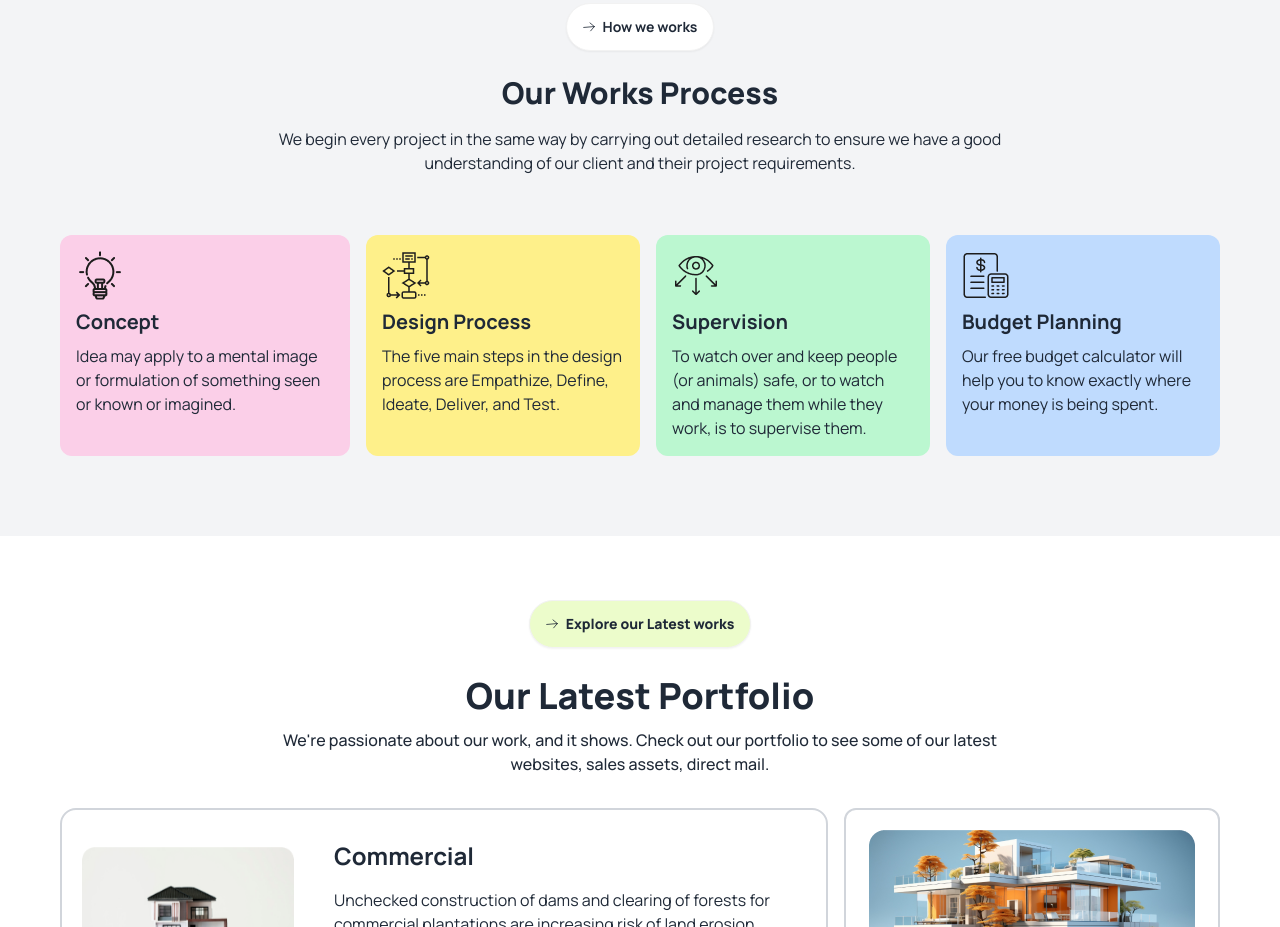
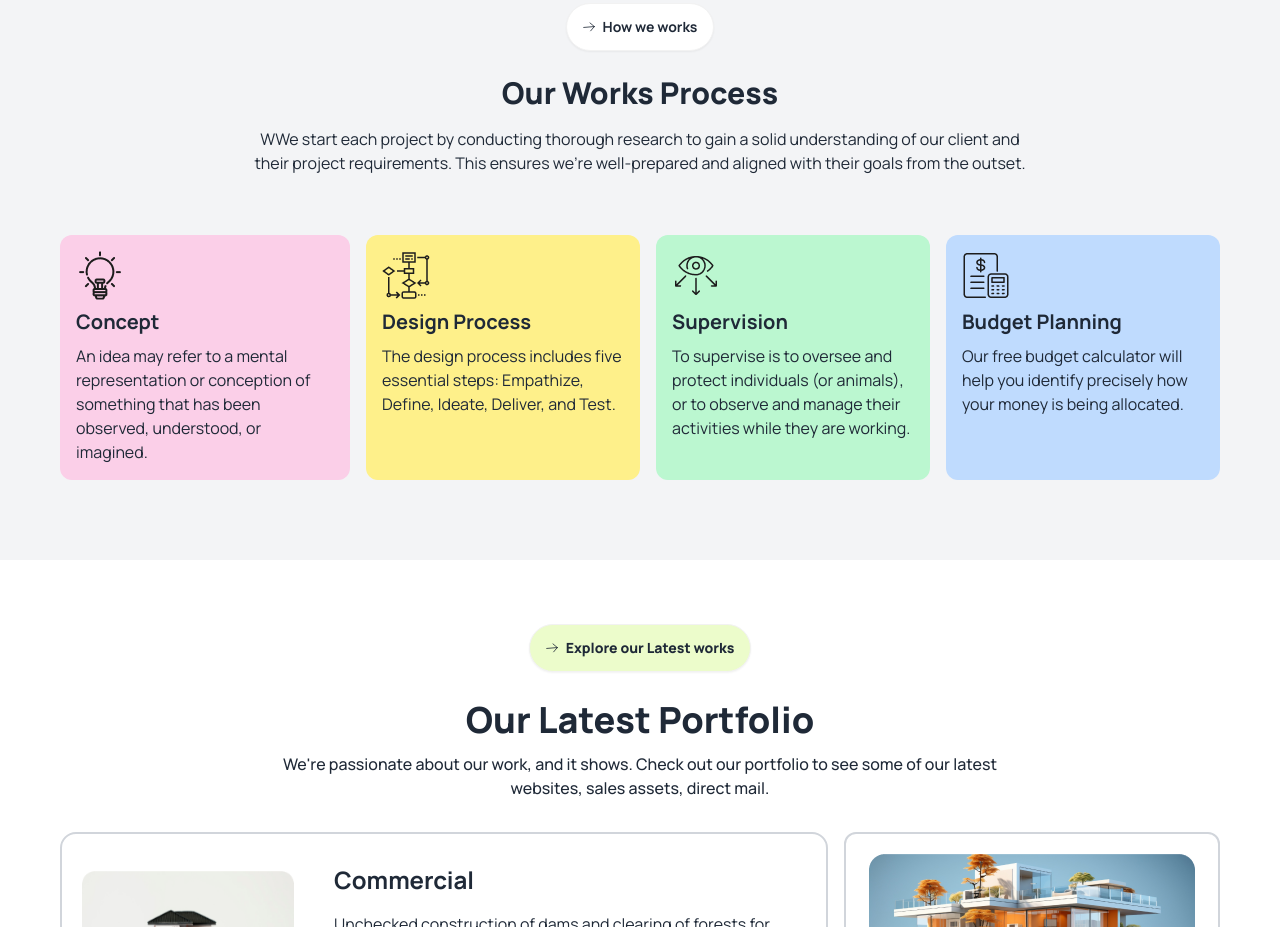
Before and after one commit to jahidrayhan1848/The-Bookshelf-assignment-3, a plain HTML site: page index.html in a window 1280 px wide. Shown: the part 1516-2443 px from the top of the page. Drawn offline with nearby package versions, Linux system fonts and the light colour scheme.

Commit message:
work progress

```diff
--- a/index.html
+++ b/index.html
@@ -184,9 +184,7 @@ modern sophistication, featuring weathered wood, sleek metal accents.</p>
 
         <div class="text-center">
           <h3 class="text-3xl font-extrabold mb-4">Our Works Process</h3>
-          <p class="px-5 lg:px-52">We begin every project in the same way by carrying out detailed research to ensure we
-            have a
-            good understanding of our client and their project requirements.</p>
+          <p class="px-5 lg:px-52">WWe start each project by conducting thorough research to gain a solid understanding of our client and their project requirements. This ensures we’re well-prepared and aligned with their goals from the outset.</p>
         </div>
 
 
@@ -195,23 +193,22 @@ modern sophistication, featuring weathered wood, sleek metal accents.</p>
           <div class="bg-pink-200 mt-5 p-4 rounded-xl space-y-2">
             <img src="./assets/concept.png" alt="">
             <h3 class="text-xl font-bold">Concept</h3>
-            <p>Idea may apply to a mental image or formulation of something seen or known or imagined.</p>
+            <p>An idea may refer to a mental representation or conception of something that has been observed, understood, or imagined.</p>
           </div>
           <div class="bg-yellow-200 mt-5 p-4 rounded-xl space-y-2">
             <img src="./assets/flow-chart.png" alt="">
             <h3 class="text-xl font-bold">Design Process</h3>
-            <p>The five main steps in the design process are Empathize, Define, Ideate, Deliver, and Test.</p>
+            <p>The design process includes five essential steps: Empathize, Define, Ideate, Deliver, and Test.</p>
           </div>
           <div class="bg-green-200 mt-5 p-4 rounded-xl space-y-2">
             <img src="./assets/vision.png" alt="">
             <h3 class="text-xl font-bold">Supervision</h3>
-            <p>To watch over and keep people (or animals) safe, or to watch and manage them while they work, is to
-              supervise them.</p>
+            <p>To supervise is to oversee and protect individuals (or animals), or to observe and manage their activities while they are working.</p>
           </div>
           <div class="bg-blue-200 mt-5 p-4 rounded-xl space-y-2">
             <img src="./assets/budget-planning.png" alt="">
             <h3 class="text-xl font-bold">Budget Planning</h3>
-            <p>Our free budget calculator will help you to know exactly where your money is being spent.</p>
+            <p>Our free budget calculator will help you identify precisely how your money is being allocated.</p>
           </div>
 
 
```
